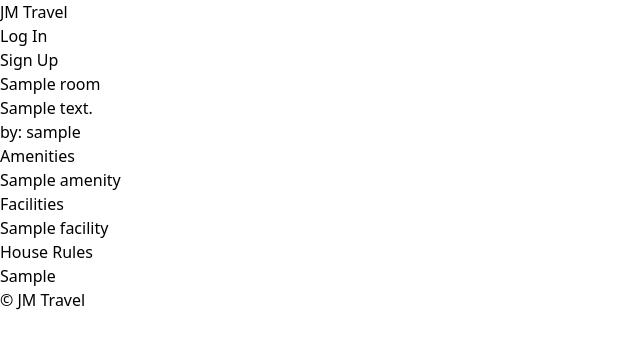
After one commit to dlwjdals5600/Practice-Project, a Django app: template templates/rooms/room_detail.html in a window 1280 px wide. The commit adds this page. Shown: the top 349 px of the page, without its empty margins (0-640 px from the left). Run offline with Django 3.2, Linux system fonts and the light colour scheme; the template is opened without the code that fills it: most values are stand-ins (such as "Sample title", 1, 10 or a date in 2020); style sheets or scripts are compiled from the project's sources.

Commit message:
Create : room_detail

```diff
--- a/config/urls.py
+++ b/config/urls.py
@@ -21,6 +21,7 @@ from django.conf.urls.static import static
 urlpatterns = [
     path('',include('core.urls', namespace='core')),
     path('users/',include('users.urls', namespace='users')),
+    path('rooms/',include('rooms.urls', namespace='rooms')),
     path('admin/', admin.site.urls),
 ]
 
--- /dev/null
+++ b/templates/rooms/room_detail.html
@@ -0,0 +1,37 @@
+{% extends 'base.html' %}
+
+{% block page_name %}
+Detail_Room
+{% endblock page_name %}
+
+{% block content %}
+<div>
+    <h1>{{room.name}}</h1>
+    <h3>{{room.description}}</h3>
+</div>
+<div>
+    <h2>by: {{room.host.username}}
+        {% if room.host.superhost %}
+        (superhost)
+        {% endif %}
+    </h2>
+    <h3>Amenities</h3>
+    <ul>
+        {% for a in room.amenities.all %}
+        <li>{{a}}</li>
+        {% endfor %}
+    </ul>
+    <h3>Facilities</h3>
+    <ul>
+        {% for a in room.facilities.all %}
+        <li>{{a}}</li>
+        {% endfor %}
+    </ul>
+    <h3>House Rules</h3>
+    <ul>
+        {% for a in room.house_rules.all %}
+        <li>{{a}}</li>
+        {% endfor %}
+    </ul>
+</div>
+{% endblock %}
```
Also changed, not shown: rooms/urls.py (added, +8 -0 lines), rooms/views.py (+7 -1 lines), templates/rooms/room_list.html (+7 -1 lines).
